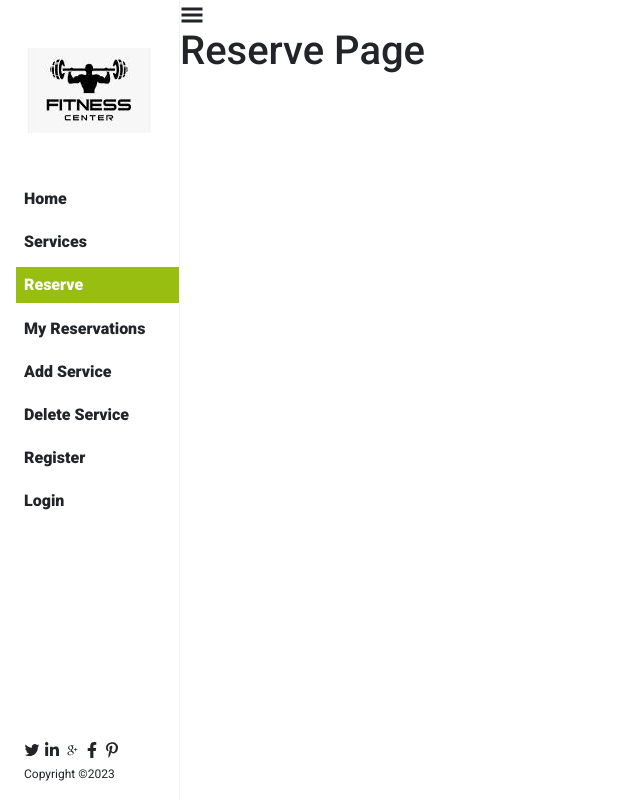
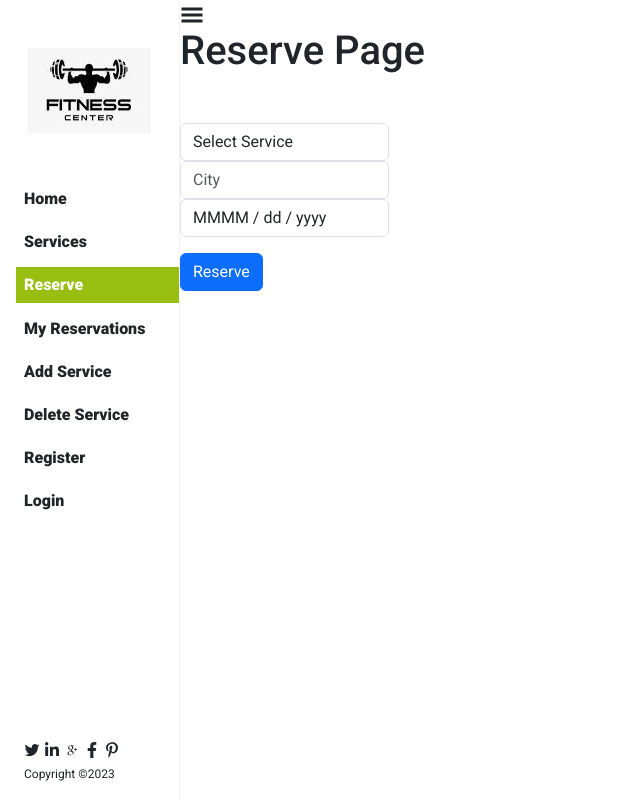
Before and after one commit to alphayowakarindi/-gym-instructor-frontend, a React (Create React App) app: page /reserve in a window 1280 px wide. Shown: the whole page, without its empty margins (0-640 px from the left). Built offline with nearby package versions, Linux system fonts and the light colour scheme.

Commit message:
Create service details component and reservation form

```diff
--- a/src/App.js
+++ b/src/App.js
@@ -9,6 +9,7 @@ import './App.css';
 import Reservations from './pages/Reservations';
 import Reserve from './pages/Reserve';
 import Services from './pages/Services';
+import ServiceDetails from './pages/ServiceDetails';
 import NavPannel from './components/navbar/NavPanel';
 import Register from './pages/Register';
 import Login from './pages/Login';
@@ -27,6 +28,7 @@ function App() {
           <Route path="/services" element={<Services />} />
           <Route path="/reserve" element={<Reserve />} />
           <Route path="/reservations" element={<Reservations />} />
+          <Route path="/service-details" element={<ServiceDetails />} />
           <Route path="/services/create" element={<AddService />} />
           <Route path="/delete-service" element={<DeleteService />} />
           <Route path="/register" element={<Register />} />
--- a/src/pages/Reserve.js
+++ b/src/pages/Reserve.js
@@ -4,6 +4,48 @@ const Reserve = () => (
   <>
     <HamburgerMenu />
     <h1>Reserve Page</h1>
+    <div
+      className="d-flex justify-end"
+    >
+      <div className="w-full max-w-sm lg:max-w-lg backdrop-blur-sm bg-white/40 h-screen ">
+        <div className="flex flex-col px-14 lg:px-20 items-center justify-center h-full text-white">
+          <p className="text-4xl font-semibold">Reserve</p>
+          <form id="reserve_form">
+            <div className="form-group">
+              <select
+                id="service_id"
+                name="service_id"
+                className="form-control"
+                required
+              >
+                <option disabled value="default" hidden>
+                  Choose Events
+                </option>
+                <option>
+                  Select Service
+                </option>
+              </select>
+            </div>
+            <input
+              className="form-control"
+              type="text"
+              id="city"
+              placeholder="City"
+              required
+            />
+            <p className="form-control">
+              MMMM / dd / yyyy
+            </p>
+            <button
+              type="submit"
+              className="btn btn-primary"
+            >
+              Reserve
+            </button>
+          </form>
+        </div>
+      </div>
+    </div>
   </>
 
 );
--- /dev/null
+++ b/src/pages/ServiceDetails.js
@@ -0,0 +1,42 @@
+import React from 'react';
+import { Link } from 'react-router-dom';
+import image from './images/yoga.jpg';
+
+function ServiceDetails() {
+  return (
+    <div className="container d-flex justify-content-between ">
+      <div className="image-container">
+        <img src={image} alt="wel" />
+      </div>
+
+      <div className="service-info ms-5">
+        <div className="fd-flex justify-content-between px-2 py-2 gap-3 bg-light">
+          <span>Name</span>
+          <span>Yoga</span>
+        </div>
+        <div className="d-flex justify-content-between border bg-gray-100 px-2 py-2">
+          <span>Category</span>
+          <span>Yoga</span>
+        </div>
+        <div className="d-flex justify-content-between border px-2 py-2">
+          <span>Price</span>
+          <span>$500</span>
+        </div>
+        <div className="d-flex justify-content-between border bg-gray-100 px-2 py-2">
+          <span>Duration</span>
+          <span>3 Months</span>
+        </div>
+        <Link to="/reserve">
+          <button
+            type="button"
+            className=""
+          >
+            Reserve
+          </button>
+        </Link>
+      </div>
+    </div>
+  );
+}
+
+export default ServiceDetails;
--- a/src/redux/reducers/toggleNavActive.js
+++ b/src/redux/reducers/toggleNavActive.js
@@ -2,12 +2,6 @@ const initialNavState = {
   navActive: true,
   mainPartialScreen: true,
 };
-
-// NOTE:
-// It is important to pass an initial state as default to
-// the state parameter to handle the case of calling
-// the reducers for the first time when the
-// state might be undefined
 
 export default function toggleNavActiveReducer(state = initialNavState, action) {
   switch (action.type) {
```
